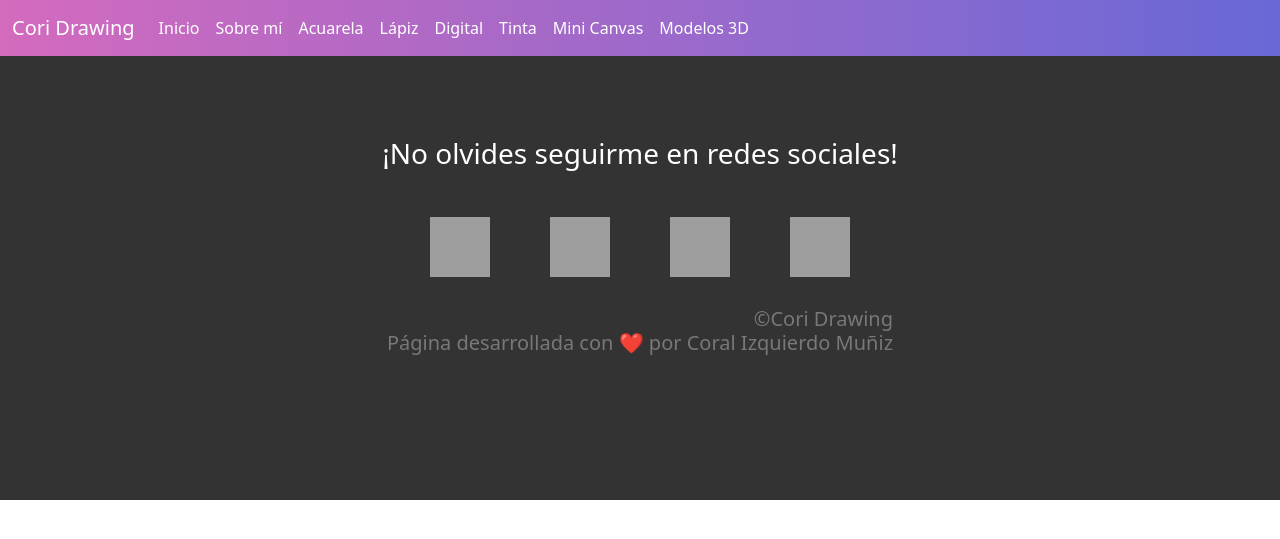
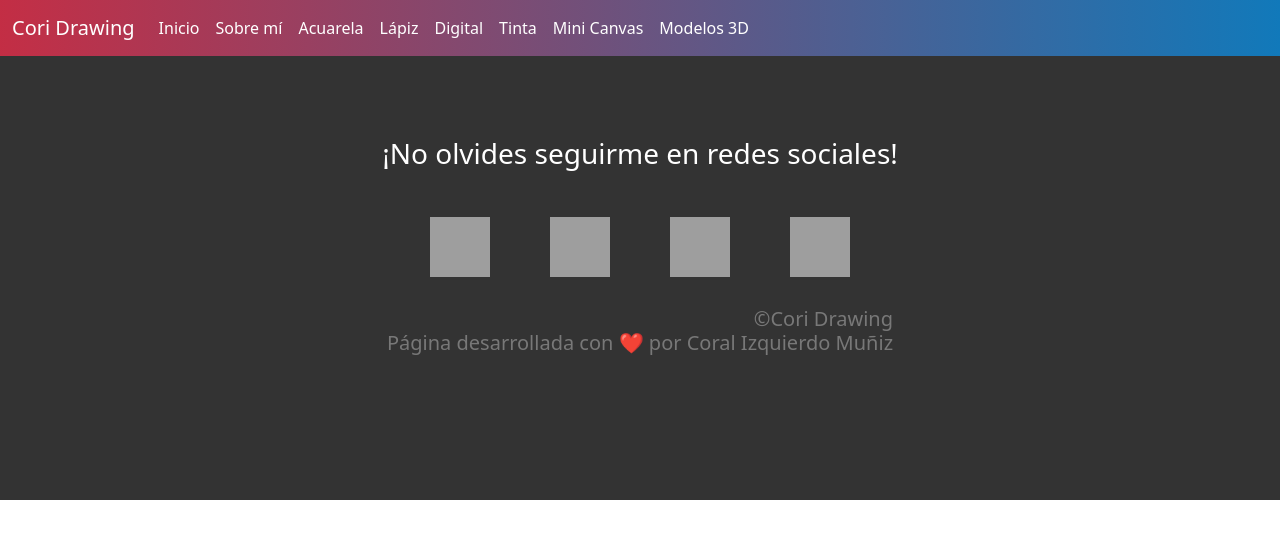
Before and after one commit to coral2742/CoriDrawing-Django, a Django app: template drawings/templates/base.html in a window 1280 px wide. Shown: the top 539 px of the page. Run offline with Django 4.2, Linux system fonts and the light colour scheme; the template is opened without the code that fills it, so the values that code supplies are empty; grey boxes are pictures that could not be loaded.

Commit message:
:lipstick: CSS changes

```diff
--- a/drawings/templates/base.html
+++ b/drawings/templates/base.html
@@ -11,7 +11,7 @@
     <link rel="icon" href="https://res.cloudinary.com/dkny1x3tp/image/upload/v1684163140/media/images/IconoCoriDrawing_kyvwv8.png"/>
   </head>
 
-  <nav class="navbar navbar-expand-lg" style="background: pink; position: fixed; width: 100%; z-index: 100; background: linear-gradient(to left, #7676ffcc, #f978dfcf);">
+  <nav class="navbar navbar-expand-lg" style="background: pink; position: fixed; width: 100%; z-index: 100; background: linear-gradient(to right, rgba(235, 45, 74, 0.79), rgba(0, 157, 255, 0.664));">
     <script src="https://cdn.jsdelivr.net/npm/bootstrap@5.2.0/dist/js/bootstrap.bundle.min.js" integrity="sha384-A3rJD856KowSb7dwlZdYEkO39Gagi7vIsF0jrRAoQmDKKtQBHUuLZ9AsSv4jD4Xa" crossorigin="anonymous"></script>
 
     <div class="container-fluid">
```
